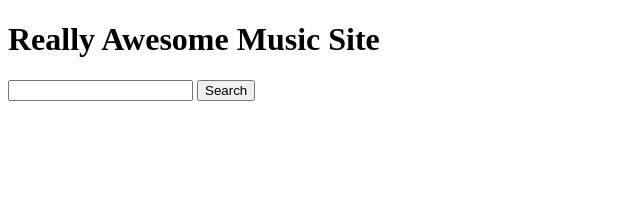
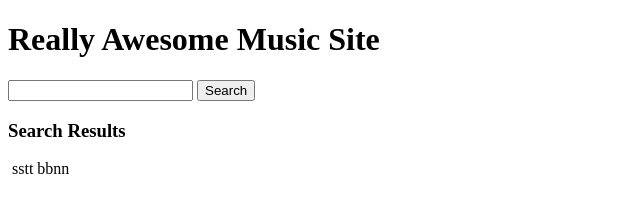
Before and after one commit to edilsonh/itunes-api, a plain HTML site: page index.html in a window 1280 px wide. Shown: the whole page, without its empty margins (0-640 px from the left). Drawn offline with Linux system fonts and the light colour scheme.

Commit message:
linked html page to css and js, also made a sample template

```diff
--- a/index.html
+++ b/index.html
@@ -3,6 +3,8 @@
   <head>
     <meta charset="utf-8">
     <title>Awesome Music</title>
+    <link rel="stylesheet" href="main.css">
+    <script defer src="main.js"></script>
   </head>
   <body>
     <h1>Really Awesome Music Site</h1>
@@ -10,5 +12,13 @@
       <input type="text" name="" value="">
       <button type="submit" name="button">Search</button>
     </form>
+    <section>
+      <h3>Search Results</h3>
+      <section>
+        <img src="">
+        <span>sstt</span>
+        <span>bbnn</span>
+      </section>
+    </section>
   </body>
 </html>
```
